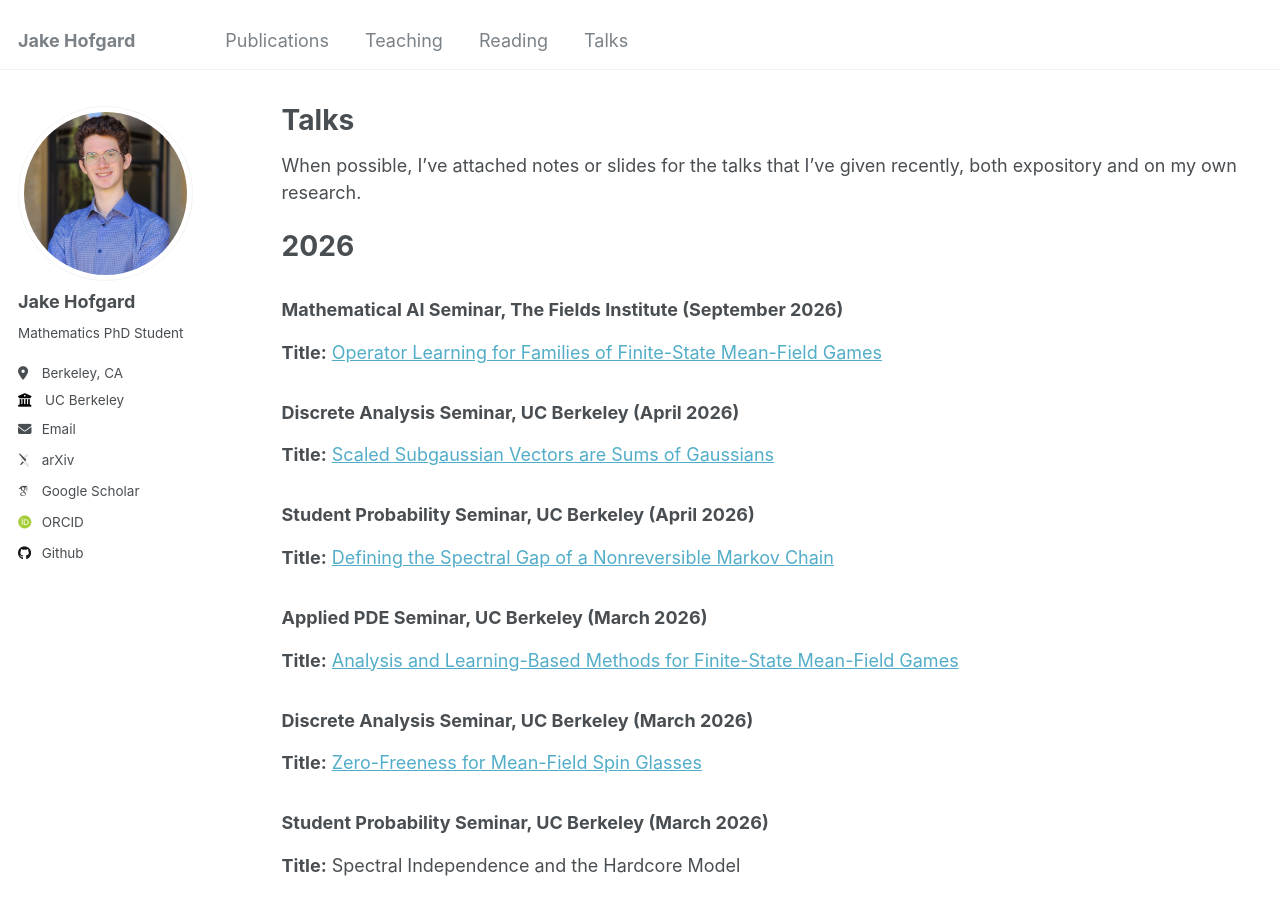
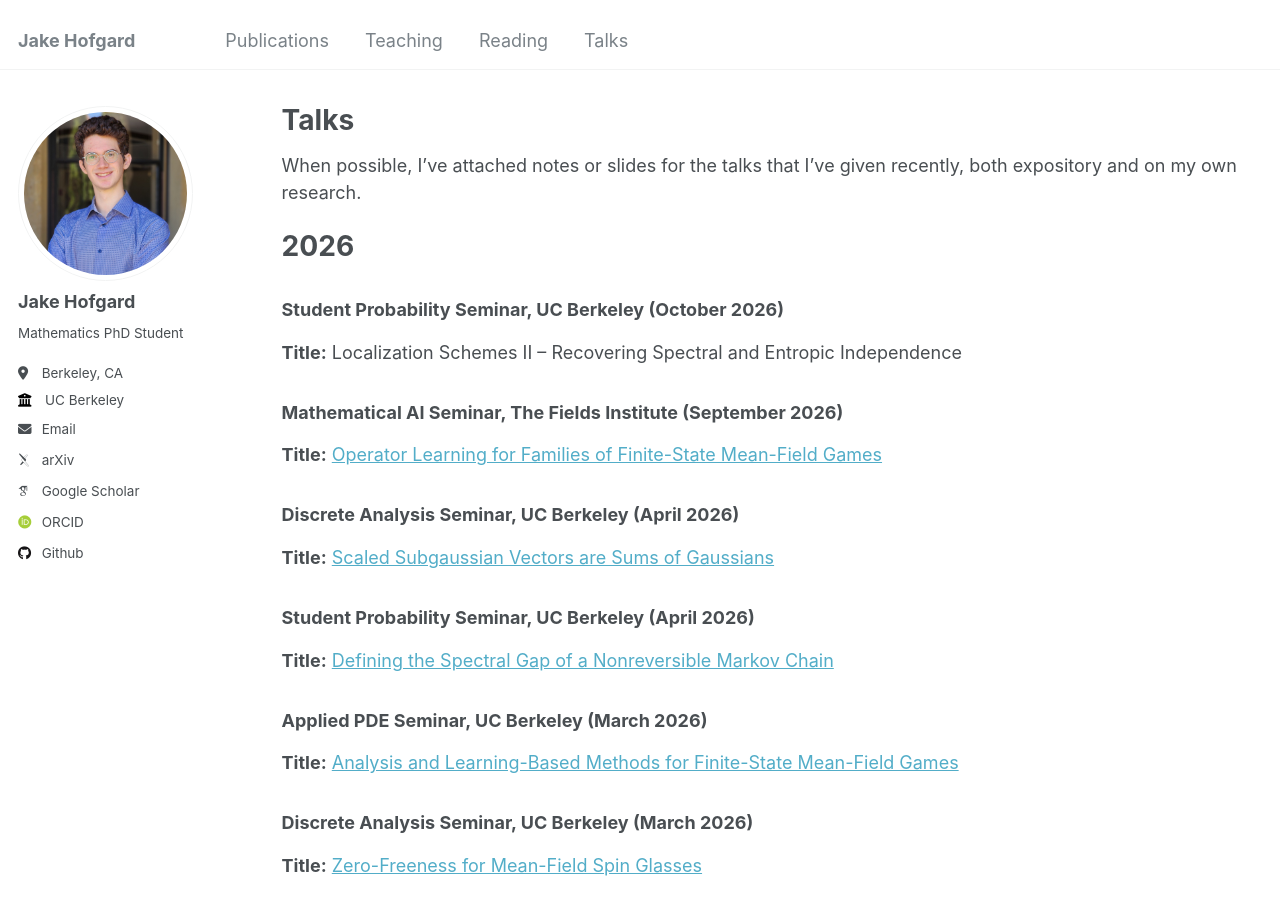
Before and after one commit to jakehofgard/jakehofgard.github.io, a Jekyll site: the page built from _pages/talks.md, in a window 1280 px wide and 900 px high. Built offline with Jekyll 4.4.1, drawn with Linux system fonts in a browser that asks for light colours; some web fonts are replaced.

Commit message:
Add talk

```diff
--- a/_pages/talks.md
+++ b/_pages/talks.md
@@ -8,6 +8,10 @@ author_profile: true
 When possible, I've attached notes or slides for the talks that I've given recently, both expository and on my own research.
 
 # 2026
+
+### Student Probability Seminar, UC Berkeley (October 2026)
+
+**Title:** Localization Schemes II – Recovering Spectral and Entropic Independence
 
 ### Mathematical AI Seminar, The Fields Institute (September 2026)
 
```
